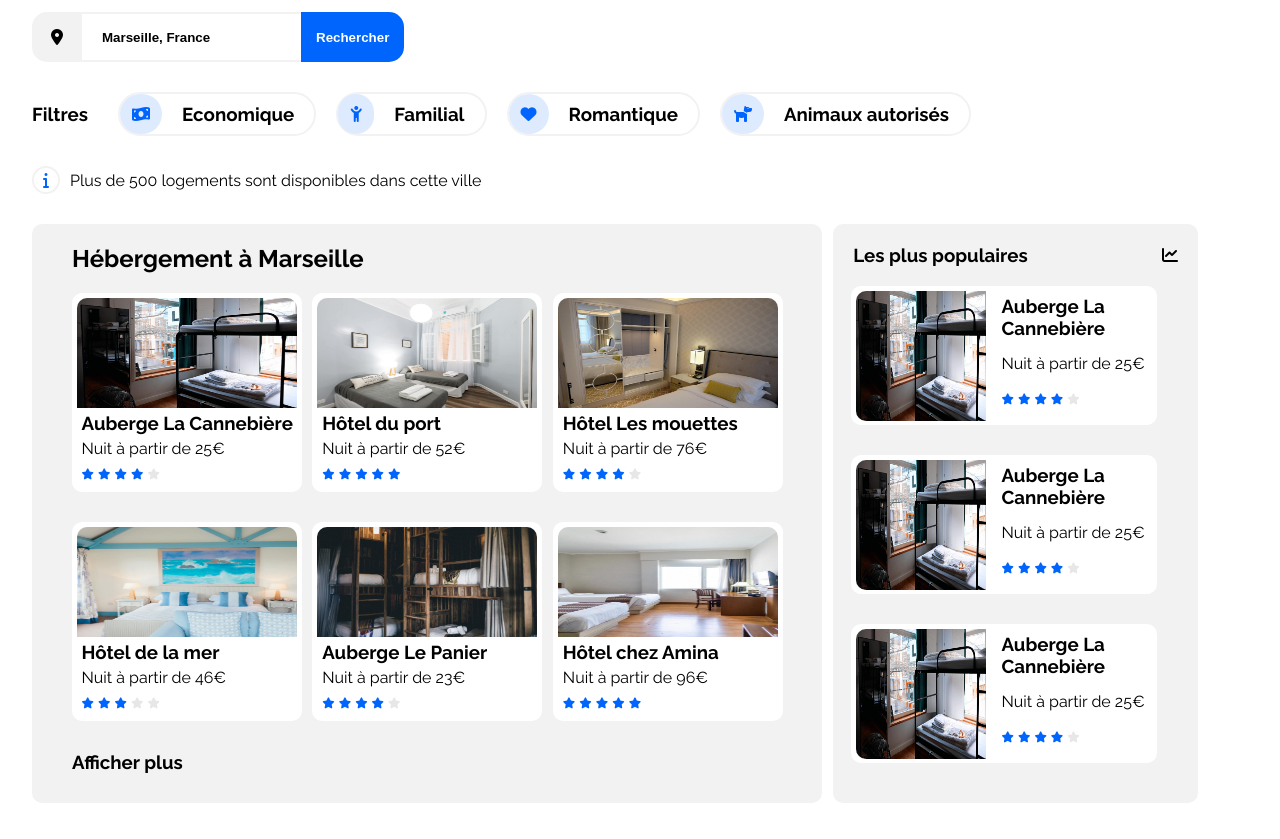
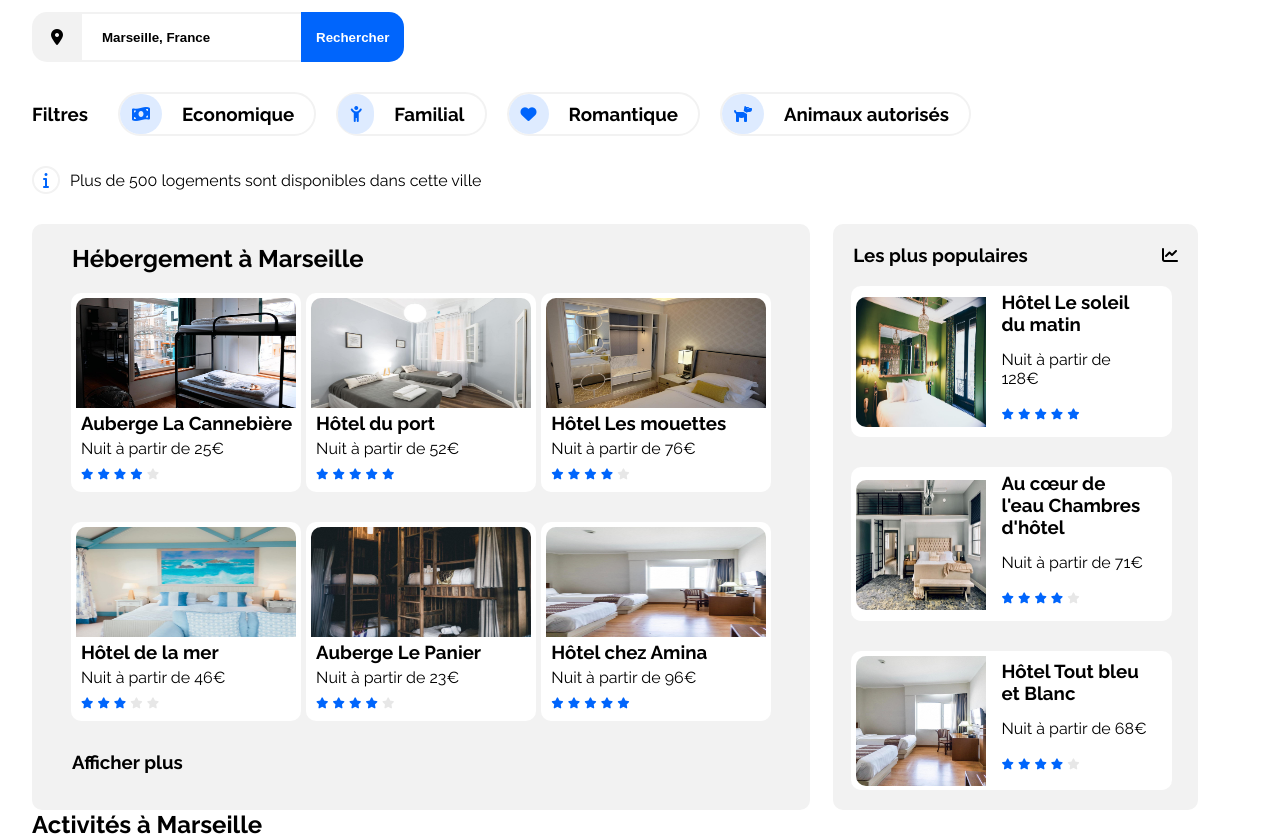
Before and after one commit to Camel-osford/Tp-Booki, a plain HTML site: page index.html in a window 1280 px wide. Shown: the part 170-1009 px from the top of the page. Before the commit the page ends 973 px from the top, so only its background shows below. Drawn offline with Linux system fonts and the light colour scheme.

Commit message:
Mise à jour de la section hébergement

```diff
--- a/index.html
+++ b/index.html
@@ -155,22 +155,22 @@
         </div>
         <div class="populaires">
             <div class="populaire">
-                <div><a href="#"><img src="image/hebergements/3_medium/marcus-loke-WQJvWU_HZFo-unsplash.jpg" alt="1" height="130px" width="130px"></div>
-                   <div><h3>Auberge La Cannebière</h3>
-                    <p>Nuit à partir de 25€</p>
+                <div><a href="#"><img src="image/hebergements/3_medium/emile-guillemot-Bj_rcSC5XfE-unsplash.jpg" alt="1" height="130px" width="130px"></div>
+                   <div><h3>Hôtel Le soleil du matin</h3>
+                    <p>Nuit à partir de 128€</p>
                     <p>
                         <span class="bleu"><i class="fa-solid fa-star"></i></span>
                         <span class="bleu"><i class="fa-solid fa-star"></i></span>
                         <span class="bleu"><i class="fa-solid fa-star"></i></span>
                         <span class="bleu"><i class="fa-solid fa-star"></i></span>
-                        <span class="star"><i class="fa-solid fa-star"  ></i></span>
+                        <span class="bleu"><i class="fa-solid fa-star"  ></i></span>
                     </p></a></div>
 
             </div>
             <div class="populaire">
-                <div><a href="#"><img src="image/hebergements/3_medium/marcus-loke-WQJvWU_HZFo-unsplash.jpg" alt="1" height="130px" width="130px"></div>
-                    <div><h3>Auberge La Cannebière</h3>
-                     <p>Nuit à partir de 25€</p>
+                <div><a href="#"><img src="image/hebergements/3_medium/aw-creative-VGs8z60yT2c-unsplash.jpg" alt="1" height="130px" width="130px"></div>
+                    <div><h3>Au cœur de l'eau Chambres d'hôtel</h3>
+                     <p>Nuit à partir de 71€</p>
                      <p>
                          <span class="bleu"><i class="fa-solid fa-star"></i></span>
                          <span class="bleu"><i class="fa-solid fa-star"></i></span>
@@ -180,10 +180,10 @@
                      </p></a></div>
 
             </div>
-            <div class="populaire">
-                <div><a href="#"><img src="image/hebergements/3_medium/marcus-loke-WQJvWU_HZFo-unsplash.jpg" alt="1" height="130px" width="130px"></div>
-                    <div><h3>Auberge La Cannebière</h3>
-                     <p>Nuit à partir de 25€</p>
+            <div class="populaire" >
+                <div><a href="#"><img src="image/hebergements/3_medium/febrian-zakaria-M6S1WvfW68A-unsplash.jpg" alt="1" height="130px" width="130px"></div>
+                    <div><h3>Hôtel Tout bleu et Blanc</h3>
+                     <p>Nuit à partir de 68€</p>
                      <p>
                          <span class="bleu"><i class="fa-solid fa-star"></i></span>
                          <span class="bleu"><i class="fa-solid fa-star"></i></span>
@@ -198,6 +198,11 @@
     </aside>
 </div>
 </section>
+<section>
+    <div>
+        <h1>Activités à Marseille</h1>
+    </div>
+</section>
 
 
     </main>
--- a/style.css
+++ b/style.css
@@ -150,7 +150,7 @@ body{
     justify-content: space-between;
 }
 .hebergement{
-    width: 65%;
+    width: 64%;
     background-color: #F2F2F2;
     border-radius: 10px;
 
@@ -280,6 +280,7 @@ aside .chart{
     align-items: center;
     margin-bottom: 30px;
     width: 90%;
+    padding-right: 15px;
 
 }
 .populaires{
@@ -288,4 +289,5 @@ aside .chart{
     justify-content: space-between;
     flex-wrap: wrap;
     margin: auto;
+    margin-bottom: -10px;
 }
```
